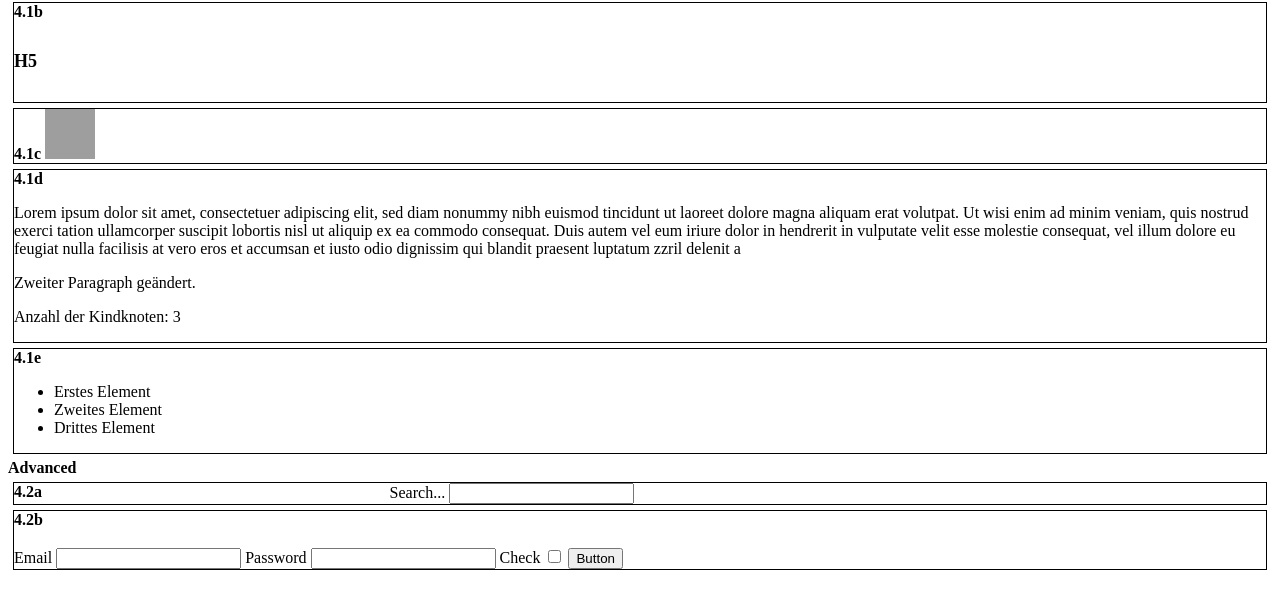
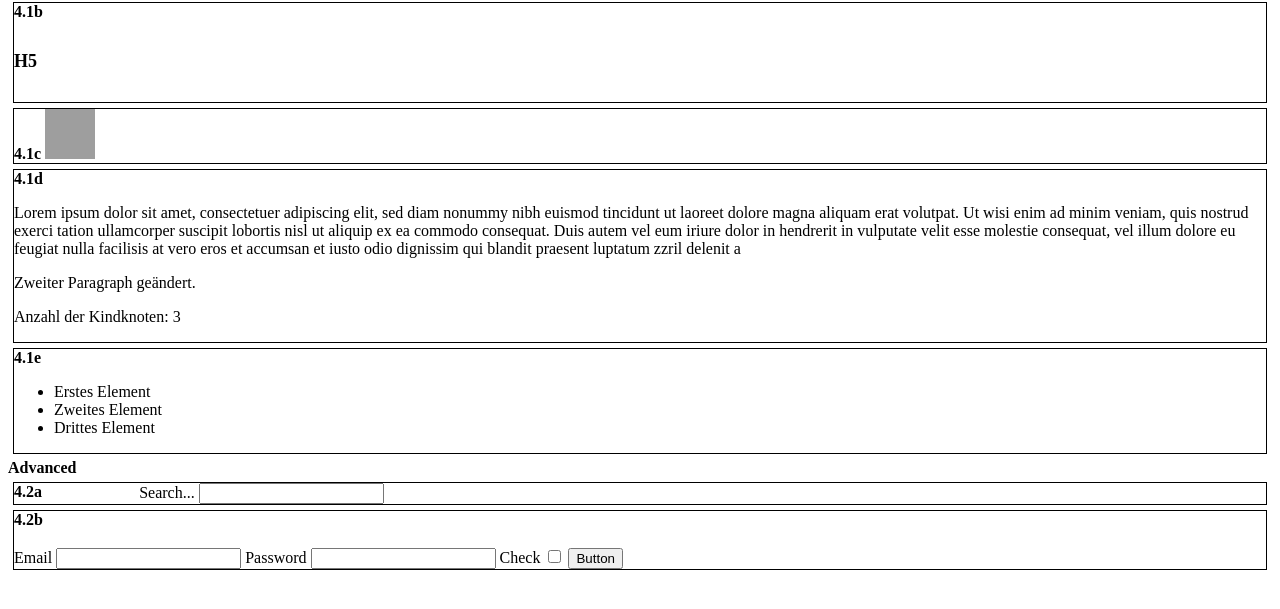
Before and after one commit to Marcel-Kro/MM-SYS, a plain HTML site: page 04/uebung_04.html in a window 1280 px wide. Shown: the part 73-682 px from the top of the page. Drawn offline with Linux system fonts and the light colour scheme; grey boxes are pictures that could not be loaded.

Commit message:
Abgabe Übung 4

```diff
--- a/04/uebung_04.html
+++ b/04/uebung_04.html
@@ -5,10 +5,10 @@
     <meta http-equiv="X-UA-Compatible" content="IE=edge">
     <meta name="viewport" content="width=device-width, initial-scale=1.0">
     <title>Document</title>
-    <script src="/uebung_04.js"></script>
+    <script src="/04/uebung_04.js"></script>
     <style>
         .loading {
-            background-color: white;
+            background-color: rgb(22, 237, 245);
         }
     </style>
 </head>
@@ -38,12 +38,12 @@
         </div>
         <b>Advanced</b>
         <div style="border:thin;border-style:solid;border-color:black; display:flex; margin:5px">
-            <div style="width:30%"><b>4.2a</b></div>
-            <div style="width:30%">
+            <div style="width:10%"><b>4.2a</b></div>
+            <div style="width:20%">
                 <label for="search">Search...</label>
                 <input type="text" id="search" name="search">
             </div>
-            <div id="loadingContainer" style="width:40%"></div>
+            <div id="loadingContainer" style="width:70%"></div>
         </div>
         <div style="border:thin;border-style:solid;border-color:black; margin:5px">
             <b>4.2b</b>
```
